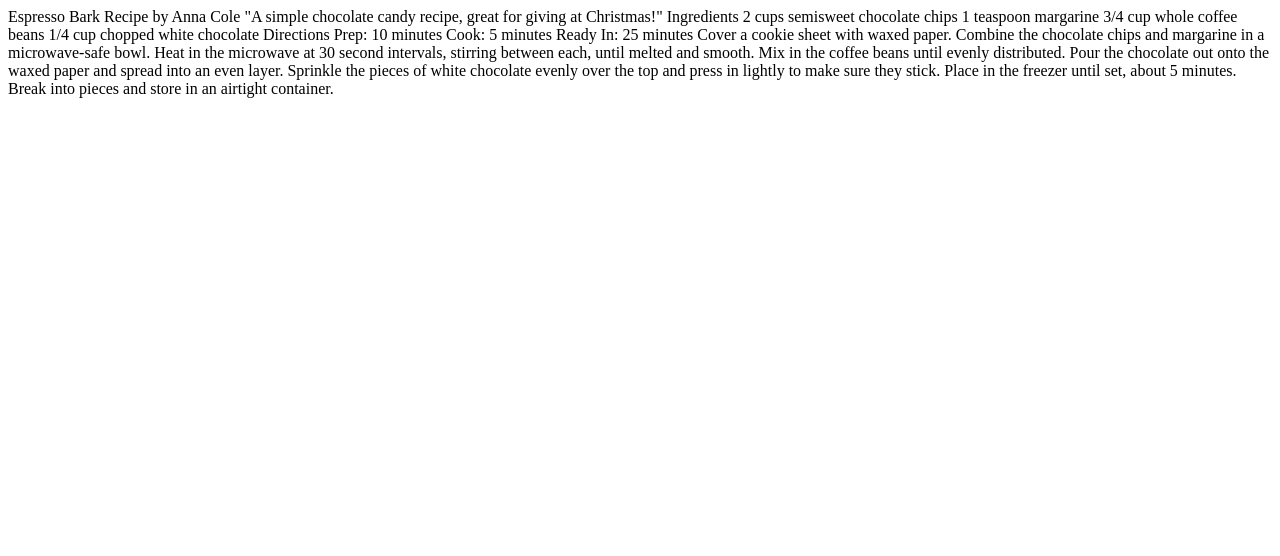
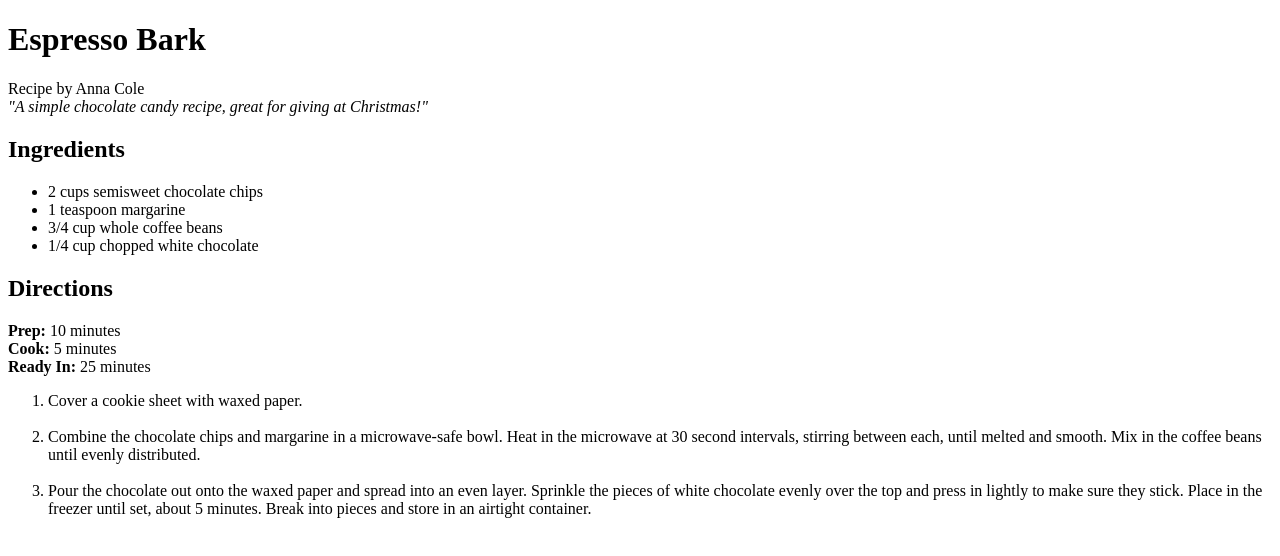
Before and after one commit to KTProg-2024/recipe-ZemonAdams, a plain HTML site: page index.html in a window 1280 px wide. Drawn offline with Linux system fonts and the light colour scheme.

Commit message:
the whole page

```diff
--- a/index.html
+++ b/index.html
@@ -5,33 +5,36 @@
     </head>
 
     <body>
+      <h1> Espresso Bark </h1>
+      <p> Recipe by Anna Cole
+        <br>
+        <i>  "A simple chocolate candy recipe, great for giving at Christmas!"</i> </p>
 
-Espresso Bark
+      <h2> Ingredients </h2>
+      <ul>
+        <li> 2 cups semisweet chocolate chips </li>
+        <li> 1 teaspoon margarine </li>
+        <li> 3/4 cup whole coffee beans </li>
+        <li> 1/4 cup chopped white chocolate </li>
+      </ul>
 
-Recipe by Anna Cole
-"A simple chocolate candy recipe, great for giving at Christmas!"
-
-Ingredients
-2 cups semisweet chocolate chips
-1 teaspoon margarine
-3/4 cup whole coffee beans
-1/4 cup chopped white chocolate
-
-Directions
-Prep: 10 minutes
-Cook: 5 minutes
-Ready In: 25 minutes
-
-Cover a cookie sheet with waxed paper.
-
-Combine the chocolate chips and margarine in a microwave-safe bowl.
+      <h2> Directions </h2>
+      <b> Prep: </b> 10 minutes
+      <br>
+      <b> Cook: </b> 5 minutes
+      <br>
+      <b> Ready In: </b> 25 minutes
+      <ol>
+        <li> Cover a cookie sheet with waxed paper. </li>
+        <br>
+        <li> Combine the chocolate chips and margarine in a microwave-safe bowl.
 Heat in the microwave at 30 second intervals, stirring between each, until melted and smooth.
-Mix in the coffee beans until evenly distributed.
-
-Pour the chocolate out onto the waxed paper and spread into an even layer.
+Mix in the coffee beans until evenly distributed. </li>
+<br>
+        <li> Pour the chocolate out onto the waxed paper and spread into an even layer.
 Sprinkle the pieces of white chocolate evenly over the top and press in lightly to make sure they stick.
 Place in the freezer until set, about 5 minutes.
-Break into pieces and store in an airtight container.
+Break into pieces and store in an airtight container. </li>
 
     </body>
 </html>
```
